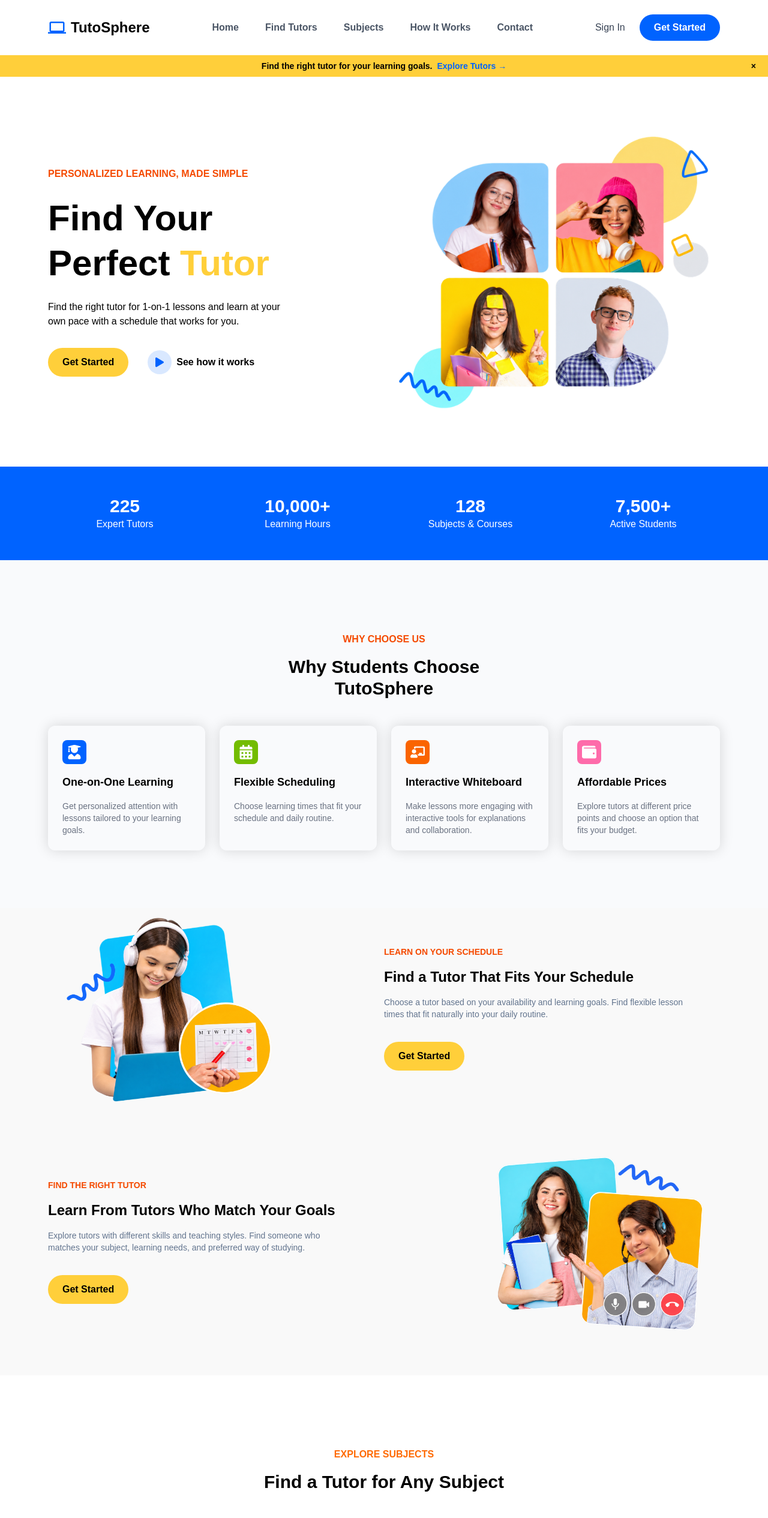
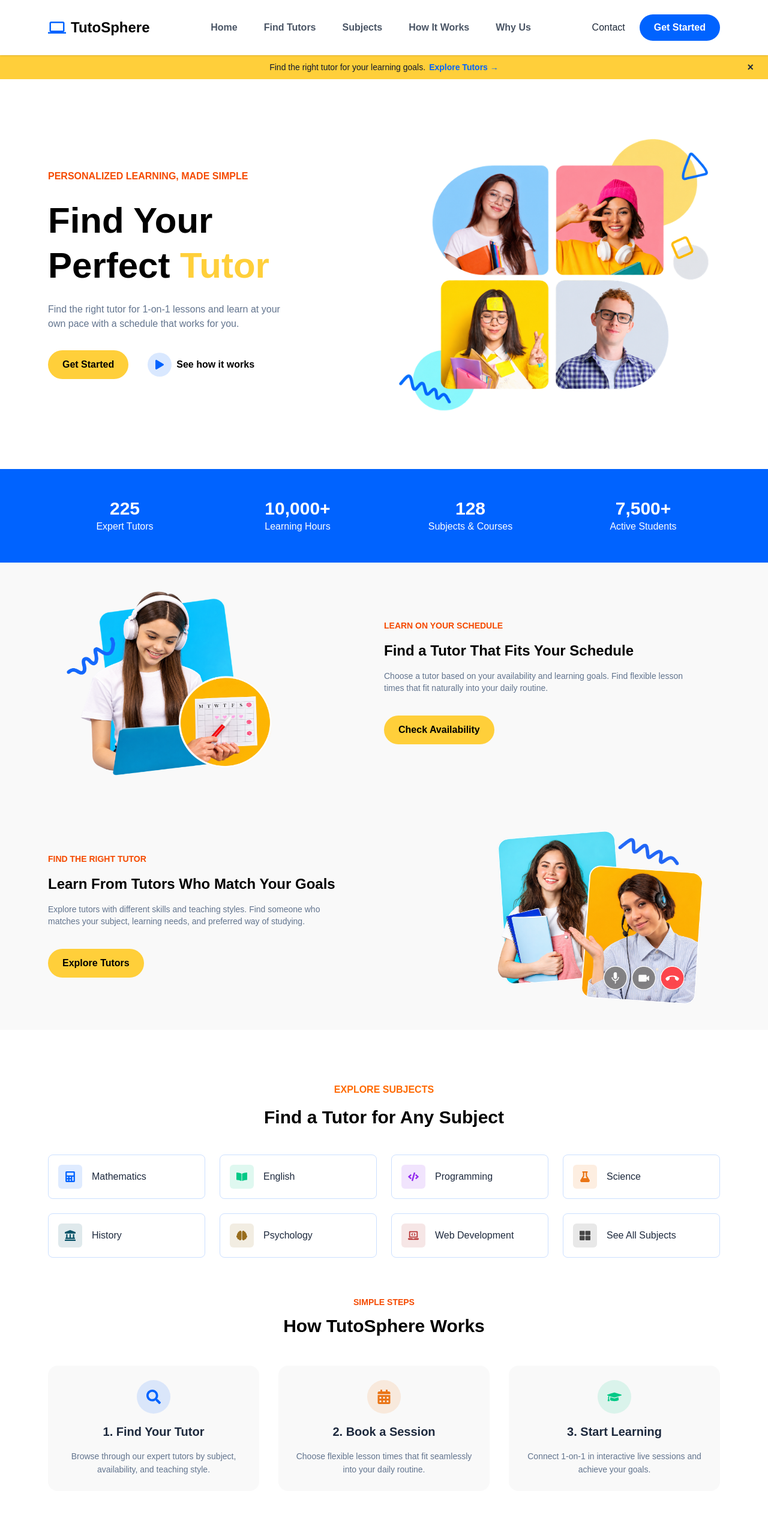
Before and after one commit to Sahil-Shadmani/Tutosphere, a React (Vite) app: page / in a window 1280 px wide. Shown: the top 2531 px of the page at 60% size. Built offline with nearby package versions, Linux system fonts and the light colour scheme.

Commit message:
added contact section

```diff
--- a/src/App.jsx
+++ b/src/App.jsx
@@ -10,13 +10,15 @@ import Banner from './Components/Banner/Banner'
 import SubjectCard from './Components/SubjectCard/SubjectCard'
 import Testimonials from './Components/Testimonials/Testimonials'
 import Footer from './Components/Footer/Footer'
+import HowItWorks from './Components/HowItWorks/HowItWorks'
+import Contact from './Components/Contact/Contact'
 const BannerData1 = {
   image: Img1,
   tag: "LEARN ON YOUR SCHEDULE",
   title: "Find a Tutor That Fits Your Schedule",
   subtitle:
     "Choose a tutor based on your availability and learning goals. Find flexible lesson times that fit naturally into your daily routine.",
-  link: "#tutors",
+  buttonText: "Check Availability",
 };
 
 const BannerData2 = {
@@ -25,22 +27,24 @@ const BannerData2 = {
   title: "Learn From Tutors Who Match Your Goals",
   subtitle:
     "Explore tutors with different skills and teaching styles. Find someone who matches your subject, learning needs, and preferred way of studying.",
-  link: "#tutors",
+  buttonText: "Explore Tutors",
 };
 
 const App = () => {
   return (
-    <main className='overflow-hidden'>
+    <main className="overflow-x-clip">
 
       <Navbar />
       <NavbarBanner />
       <Hero/>
       <NumberCounter/>
-      <WhyChooseUs/>
       <Banner {...BannerData1} />
       <Banner {...BannerData2} reverse={true}/>
       <SubjectCard/>
+      <HowItWorks/>
+      <WhyChooseUs/>
       <Testimonials/>
+      <Contact/>
       <Footer/>
 
     </main>
--- a/src/Components/Banner/Banner.jsx
+++ b/src/Components/Banner/Banner.jsx
@@ -1,20 +1,17 @@
 import React from 'react'
 
-const Banner = ({ image, title, subtitle, link, tag, reverse }) => {
+const Banner = ({ image, title, subtitle, buttonText, tag, reverse }) => {
   return (
-    <div className='bg-[#f9f9f9] pb-14'>
-
-      <div className="container">
+    <div className='bg-[#f9f9f9] pt-8 pb-6'>
+      <div id="tutors" className="container pt-24 -mt-24">
         <div className='grid grid-cols-1 md:grid-cols-2 space-y-6 md:space-y-0'>
 
           {/* Banner Image Section */}
-
           <div className={`flex justify-start items-center ${reverse && "md:order-last md:justify-end"}`}>
             <img src={image} alt="" className='w-[400px] h-full object-cover' />
           </div>
 
           {/* Banner Text Section */}
-
           <div className='flex flex-col justify-center text-center md:text-left space-y-4 lg:max-w-[500px]'>
             <p className='text-sm text-orange-600 font-semibold capitalize'>
               {tag}
@@ -29,15 +26,17 @@ const Banner = ({ image, title, subtitle, link, tag, reverse }) => {
             </p>
 
             <div className='flex justify-center md:justify-start'>
-              <a href={link} className='primary-btn mt-5'>
-                Get Started
-              </a>
+              <button
+                type="button"
+                className='primary-btn mt-5 cursor-default'
+              >
+                {buttonText}
+              </button>
             </div>
           </div>
 
         </div>
       </div>
-
     </div>
   )
 }
--- /dev/null
+++ b/src/Components/Contact/Contact.jsx
@@ -0,0 +1,136 @@
+import React, { useState } from 'react';
+import { FaEnvelope, FaPhoneAlt, FaMapMarkerAlt, FaPaperPlane } from 'react-icons/fa';
+
+const Contact = () => {
+  const [submitted, setSubmitted] = useState(false);
+
+  const handleSubmit = (e) => {
+    e.preventDefault();
+    setSubmitted(true);
+    setTimeout(() => setSubmitted(false), 3000);
+  };
+
+  return (
+    <section id="contact" className="bg-[#f9fafc] py-14 md:py-16 scroll-mt-24">
+      <div className="container">
+        {/* Header Section */}
+        <div className="text-center max-w-[500px] mx-auto mb-10">
+          <h2 className="uppercase font-semibold text-orange-600 text-sm tracking-wide">
+            Get In Touch
+          </h2>
+          <p className="font-semibold text-2xl md:text-3xl text-slate-800 mt-2">
+            Have Questions? Reach Out To Us
+          </p>
+          <p className="text-gray-500 text-sm mt-2">
+            We're here to help you find the right tutor and answer any questions.
+          </p>
+        </div>
+
+        {/* Content Grid */}
+        <div className="max-w-4xl mx-auto bg-white border border-gray-200/80 rounded-2xl shadow-sm overflow-hidden grid grid-cols-1 md:grid-cols-5">
+
+          {/* Left Column: Direct Info (2 columns) */}
+          <div className="bg-gradient-to-br from-blue-600 to-blue-700 text-white p-6 sm:p-8 md:col-span-2 flex flex-col justify-between space-y-6">
+            <div>
+              <h3 className="text-xl font-semibold mb-2">Contact Information</h3>
+              <p className="text-blue-100 text-xs sm:text-sm leading-relaxed">
+                Fill out the form or reach us directly. Our team will get back to you within 24 hours.
+              </p>
+            </div>
+
+            <div className="space-y-4 text-xs sm:text-sm">
+              <div className="flex items-center gap-3">
+                <div className="w-9 h-9 rounded-lg bg-white/10 flex items-center justify-center shrink-0">
+                  <FaEnvelope className="text-white text-sm" />
+                </div>
+                <span>support@tutosphere.com</span>
+              </div>
+
+              <div className="flex items-center gap-3">
+                <div className="w-9 h-9 rounded-lg bg-white/10 flex items-center justify-center shrink-0">
+                  <FaPhoneAlt className="text-white text-sm" />
+                </div>
+                <span>+1 (800) 123-4567</span>
+              </div>
+
+              <div className="flex items-center gap-3">
+                <div className="w-9 h-9 rounded-lg bg-white/10 flex items-center justify-center shrink-0">
+                  <FaMapMarkerAlt className="text-white text-sm" />
+                </div>
+                <span>Indore, Madhya Pradesh, India</span>
+              </div>
+            </div>
+
+            <div className="pt-2 text-xs text-blue-200 border-t border-white/15">
+              Available Mon – Sat, 9:00 AM – 7:00 PM IST
+            </div>
+          </div>
+
+          {/* Right Column: Lightweight Form (3 columns) */}
+          <div className="p-6 sm:p-8 md:col-span-3 bg-white">
+            <form onSubmit={handleSubmit} className="space-y-4">
+              <div className="grid grid-cols-1 sm:grid-cols-2 gap-4">
+                <div>
+                  <label className="block text-xs font-semibold text-gray-700 mb-1">Your Name</label>
+                  <input
+                    type="text"
+                    required
+                    placeholder="John Doe"
+                    className="w-full px-3.5 py-2 text-xs sm:text-sm border border-gray-200 rounded-lg focus:outline-none focus:ring-2 focus:ring-blue-500/20 focus:border-blue-500 transition-all"
+                  />
+                </div>
+                <div>
+                  <label className="block text-xs font-semibold text-gray-700 mb-1">Email Address</label>
+                  <input
+                    type="email"
+                    required
+                    placeholder="john@example.com"
+                    className="w-full px-3.5 py-2 text-xs sm:text-sm border border-gray-200 rounded-lg focus:outline-none focus:ring-2 focus:ring-blue-500/20 focus:border-blue-500 transition-all"
+                  />
+                </div>
+              </div>
+
+              <div>
+                <label className="block text-xs font-semibold text-gray-700 mb-1">Subject</label>
+                <input
+                  type="text"
+                  placeholder="Inquiry about tutoring"
+                  className="w-full px-3.5 py-2 text-xs sm:text-sm border border-gray-200 rounded-lg focus:outline-none focus:ring-2 focus:ring-blue-500/20 focus:border-blue-500 transition-all"
+                />
+              </div>
+
+              <div>
+                <label className="block text-xs font-semibold text-gray-700 mb-1">Message</label>
+                <textarea
+                  rows="3"
+                  required
+                  placeholder="How can we help you?"
+                  className="w-full px-3.5 py-2 text-xs sm:text-sm border border-gray-200 rounded-lg focus:outline-none focus:ring-2 focus:ring-blue-500/20 focus:border-blue-500 transition-all resize-none"
+                ></textarea>
+              </div>
+
+              <div className="flex items-center justify-between pt-1">
+                <button
+                  type="submit"
+                  className="bg-primary hover:bg-yellow-500 text-slate-900 font-semibold px-5 py-2.5 rounded-lg text-xs sm:text-sm flex items-center gap-2 transition-all duration-200 shadow-sm active:scale-95 cursor-pointer"
+                >
+                  <FaPaperPlane className="text-xs" />
+                  <span>Send Message</span>
+                </button>
+
+                {submitted && (
+                  <span className="text-xs text-emerald-600 font-medium animate-fade-in">
+                    ✓ Message sent successfully!
+                  </span>
+                )}
+              </div>
+            </form>
+          </div>
+
+        </div>
+      </div>
+    </section>
+  );
+};
+
+export default Contact;
--- a/src/Components/Hero/Hero.jsx
+++ b/src/Components/Hero/Hero.jsx
@@ -4,7 +4,7 @@ import {FaPlay} from 'react-icons/fa'
 const Hero = () => {
   return (
     <>
-        <div id='home' className="container grid grid-cols-1 md:grid-cols-2 min-h-[650px] relative">
+        <div id='home' className="container grid grid-cols-1 md:grid-cols-2 min-h-[650px] relative scroll-mt-7">
 
             {/* Brand Info */}
 
@@ -18,9 +18,9 @@ const Hero = () => {
                         Find Your Perfect <span className='text-primary'>Tutor</span>
                     </h1>
 
-                    <p className='primae'>
-                        Find the right tutor for 1-on-1 lessons and learn at your own pace with a schedule that works for you.
-                    </p>
+                   <p className='text-xm text-slate-500'>
+    Find the right tutor for 1-on-1 lessons and learn at your own pace with a schedule that works for you.
+</p>
 
                     {/* Button Section */}
 
--- /dev/null
+++ b/src/Components/HowItWorks/HowItWorks.jsx
@@ -0,0 +1,63 @@
+import React from 'react'
+import { FaSearch, FaCalendarAlt, FaGraduationCap } from 'react-icons/fa'
+
+const steps = [
+  {
+    id: 1,
+    title: "1. Find Your Tutor",
+    desc: "Browse through our expert tutors by subject, availability, and teaching style.",
+    icon: <FaSearch />,
+    color: "#0063ff",
+  },
+  {
+    id: 2,
+    title: "2. Book a Session",
+    desc: "Choose flexible lesson times that fit seamlessly into your daily routine.",
+    icon: <FaCalendarAlt />,
+    color: "#ea7516",
+  },
+  {
+    id: 3,
+    title: "3. Start Learning",
+    desc: "Connect 1-on-1 in interactive live sessions and achieve your goals.",
+    icon: <FaGraduationCap />,
+    color: "#00c986",
+  },
+];
+
+const HowItWorks = () => {
+  return (
+    <div id="how-it-works" className="container pt-6 pb-14 md:pt-8 md:pb-16 scroll-mt-24">
+      {/* Header */}
+      <div className="text-center max-w-[600px] mx-auto space-y-3 mb-12">
+        <p className="uppercase font-semibold text-orange-600 text-sm">
+          Simple Steps
+        </p>
+        <h2 className="text-3xl font-semibold">
+          How TutoSphere Works
+        </h2>
+      </div>
+
+      {/* 3-Step Grid */}
+      <div className="grid grid-cols-1 md:grid-cols-3 gap-8">
+        {steps.map((step) => (
+          <div
+            key={step.id}
+            className="bg-[#f9f9f9] p-6 rounded-2xl flex flex-col items-center text-center space-y-4 hover:shadow-md transition-shadow"
+          >
+            <div
+              style={{ color: step.color, backgroundColor: step.color + "20" }}
+              className="w-14 h-14 rounded-full flex justify-center items-center text-2xl"
+            >
+              {step.icon}
+            </div>
+            <h3 className="font-semibold text-xl text-slate-800">{step.title}</h3>
+            <p className="text-sm text-slate-500 leading-relaxed">{step.desc}</p>
+          </div>
+        ))}
+      </div>
+    </div>
+  )
+}
+
+export default HowItWorks
--- a/src/Components/Navbar/Navbar.jsx
+++ b/src/Components/Navbar/Navbar.jsx
@@ -7,8 +7,8 @@ const Navbar = () => {
   const [isOpen, setIsOpen] = useState(false);
 
   return (
-    <div className="relative">
-      <nav className="relative z-30 bg-white">
+    <div className="sticky top-0 z-50">
+      <nav className="relative bg-white shadow-sm">
         <div className="container flex justify-between items-center py-5 lg:py-6">
 
           {/* Logo Section */}
@@ -53,12 +53,11 @@ const Navbar = () => {
           {/* CTA Buttons */}
           <div className="hidden lg:flex items-center gap-6">
 
-            <button
-              type="button"
-              className="font-medium text-gray-700 hover:text-secondary transition-colors duration-300"
+            <a href="#contact"
+              className="font-medium text-gray-800 hover:text-secondary transition-colors duration-300"
             >
-              Sign In
-            </button>
+              Contact
+            </a>
 
             <a
               href="#tutors"
--- a/src/Components/Navbar/NavbarBanner.jsx
+++ b/src/Components/Navbar/NavbarBanner.jsx
@@ -8,14 +8,14 @@ const NavbarBanner = () => {
   }
 
   return (
-    <div className="bg-primary text-sm text-center font-semibold py-2 px-10 relative">
+    <div className="bg-primary text-slate-900 text-xs sm:text-sm text-center font-medium py-2.5 px-10 relative">
       <span>
         Find the right tutor for your learning goals.
       </span>
 
       <a
         href="#tutors"
-        className="text-secondary ml-2 hover:underline"
+        className="text-secondary font-bold ml-1.5 hover:underline inline-flex items-center"
       >
         Explore Tutors →
       </a>
@@ -26,13 +26,17 @@ const NavbarBanner = () => {
         className="
           absolute
           top-1/2
-          right-5
+          right-4
+          sm:right-6
           -translate-y-1/2
           cursor-pointer
-          font-bold
+          text-lg
+          font-semibold
+          text-slate-800
           hover:text-secondary
           transition-colors
           duration-200
+          leading-none
         "
         onClick={() => setIsOpen(false)}
       >
--- a/src/Components/SubjectCard/SubjectCard.jsx
+++ b/src/Components/SubjectCard/SubjectCard.jsx
@@ -1,53 +1,62 @@
 import React from "react";
-import { FaBook } from "react-icons/fa";
+import {
+  FaCalculator,
+  FaBookOpen,
+  FaCode,
+  FaFlask,
+  FaLandmark,
+  FaBrain,
+  FaLaptopCode,
+  FaThLarge
+} from "react-icons/fa";
 
 const subjectList = [
   {
     id: 1,
     name: "Mathematics",
-    icon: <FaBook />,
+    icon: <FaCalculator />,
     color: "#0063ff",
   },
   {
     id: 2,
     name: "English",
-    icon: <FaBook />,
+    icon: <FaBookOpen />,
     color: "#00c986",
   },
   {
     id: 3,
     name: "Programming",
-    icon: <FaBook />,
+    icon: <FaCode />,
     color: "#922aee",
   },
   {
     id: 4,
     name: "Science",
-    icon: <FaBook />,
+    icon: <FaFlask />,
     color: "#ea7516",
   },
   {
     id: 5,
     name: "History",
-    icon: <FaBook />,
+    icon: <FaLandmark />,
     color: "#075267",
   },
   {
     id: 6,
     name: "Psychology",
-    icon: <FaBook />,
+    icon: <FaBrain />,
     color: "#986d1d",
   },
   {
     id: 7,
     name: "Web Development",
-    icon: <FaBook />,
+    icon: <FaLaptopCode />,
     color: "#b93838",
   },
   {
     id: 8,
     name: "See All Subjects",
-    icon: <FaBook />,
+    icon: <FaThLarge />,
     color: "#464646",
   },
 ];
@@ -55,10 +64,9 @@ const subjectList = [
 const SubjectCard = () => {
   return (
     <>
-      <div id="subjects" className="container py-14 md:py-24">
+      <div id="subjects" className="container pt-14 pb-6 md:pt-16 md:pb-8 scroll-mt-15">
 
         {/* Header Section */}
-
         <div className="space-y-4 p-6 text-center max-w-[600px] mx-auto mb-5">
           <h1 className="uppercase font-semibold text-orange-500">
             Explore Subjects
@@ -70,7 +78,6 @@ const SubjectCard = () => {
         </div>
 
         {/* Cards Section */}
-
         <div className="grid grid-cols-1 sm:grid-cols-2 md:grid-cols-4 gap-6">
           {subjectList.map((subject) => {
             return (
@@ -83,12 +90,12 @@ const SubjectCard = () => {
                     color: subject.color,
                     backgroundColor: subject.color + "20",
                   }}
-                  className="w-10 h-10 rounded-md flex justify-center items-center"
+                  className="w-10 h-10 rounded-md flex justify-center items-center text-lg"
                 >
                   {subject.icon}
                 </div>
 
-                <p>{subject.name}</p>
+                <p className="font-medium text-slate-800">{subject.name}</p>
               </div>
             );
           })}
--- a/src/Components/WhyChooseUs/WhyChooseUs.jsx
+++ b/src/Components/WhyChooseUs/WhyChooseUs.jsx
@@ -9,7 +9,6 @@ const WhyChooseData = [
     icon: <FaUserGraduate />,
     bgColor: "#0063ff",
   },
-
   {
     id: 2,
     title: "Flexible Scheduling",
@@ -17,19 +16,17 @@ const WhyChooseData = [
     icon: <FaCalendarAlt />,
     bgColor: "#73bc00",
   },
-
   {
     id: 3,
     title: "Interactive Whiteboard",
-    desc: "Make lessons more engaging with interactive tools for explanations and collaboration.",
+    desc: "Make lessons more engaging with interactive tools for explanations.",
     icon: <FaChalkboardTeacher />,
     bgColor: "#fa6400",
   },
-
   {
     id: 4,
     title: "Affordable Prices",
-    desc: "Explore tutors at different price points and choose an option that fits your budget.",
+    desc: "Explore tutors at different price points that fit your budget.",
     icon: <FaWallet />,
     bgColor: "#fe6baa",
   },
@@ -37,49 +34,42 @@ const WhyChooseData = [
 
 const WhyChooseUs = () => {
   return (
-    <div id='why-us' className='bg-[#f9fafc]'>
-      <div className='container py-24'>
+    <div id='why-us' className='bg-[#f9fafc] scroll-mt-15'>
+      <div className='container pt-14 pb-6 md:pt-16 md:pb-8'>
 
         {/* Header Section */}
-
-        <div className='space-y-4 p-6 text-center max-w-[500px] mx-auto mb-5'>
-          <h1 className='uppercase font-semibold text-orange-600'>
+        <div className='space-y-3 p-4 text-center max-w-[500px] mx-auto mb-8'>
+          <h2 className='uppercase font-semibold text-orange-600 text-sm'>
             Why Choose Us
-          </h1>
-
-          <p className='font-semibold text-3xl'>
+          </h2>
+          <p className='font-semibold text-2xl md:text-3xl'>
             Why Students Choose TutoSphere
           </p>
         </div>
 
         {/* Cards Section */}
-
-        <div className="grid grid-cols-1 sm:grid-cols-2 lg:grid-cols-4 gap-6">
-          {WhyChooseData.map((item) => {
-            return (
+        <div className="grid grid-cols-1 sm:grid-cols-2 lg:grid-cols-4 gap-5">
+          {WhyChooseData.map((item) => (
             <div
               key={item.id}
-                className="space-y-4 p-6 rounded-xl shadow-[0_0_22px_rgba(0,0,0,0.15)]"
+              className="space-y-3 p-5 bg-white border border-gray-200/80 rounded-xl shadow-sm hover:shadow-md transition-all duration-300"
             >
               <div
                 style={{ backgroundColor: item.bgColor }}
-                  className="w-10 h-10 rounded-lg flex justify-center items-center text-white"
+                className="w-10 h-10 rounded-lg flex justify-center items-center text-white text-xl"
               >
-                  <div className="text-2xl">
                 {item.icon}
               </div>
-                </div>
 
-                <p className="font-semibold text-lg">
+              <h3 className="font-semibold text-base text-gray-800">
                 {item.title}
-                </p>
+              </h3>
 
-                <p className="text-sm text-gray-500">
+              <p className="text-xs text-gray-500 leading-relaxed">
                 {item.desc}
               </p>
             </div>
-            );
-          })}
+          ))}
         </div>
 
       </div>
--- a/src/MockData/data.js
+++ b/src/MockData/data.js
@@ -21,7 +21,7 @@ export const NavbarMenu = [
   },
   {
     id: 5,
-    title: "Contact",
-    link: "#contact",
+    title: "Why Us",
+    link: "#why-us",
   },
 ];
```
Also changed, not shown: src/Components/Testimonials/Testimonials.jsx (+27 -69 lines). Lines whose indentation alone changed are shown as unchanged.
